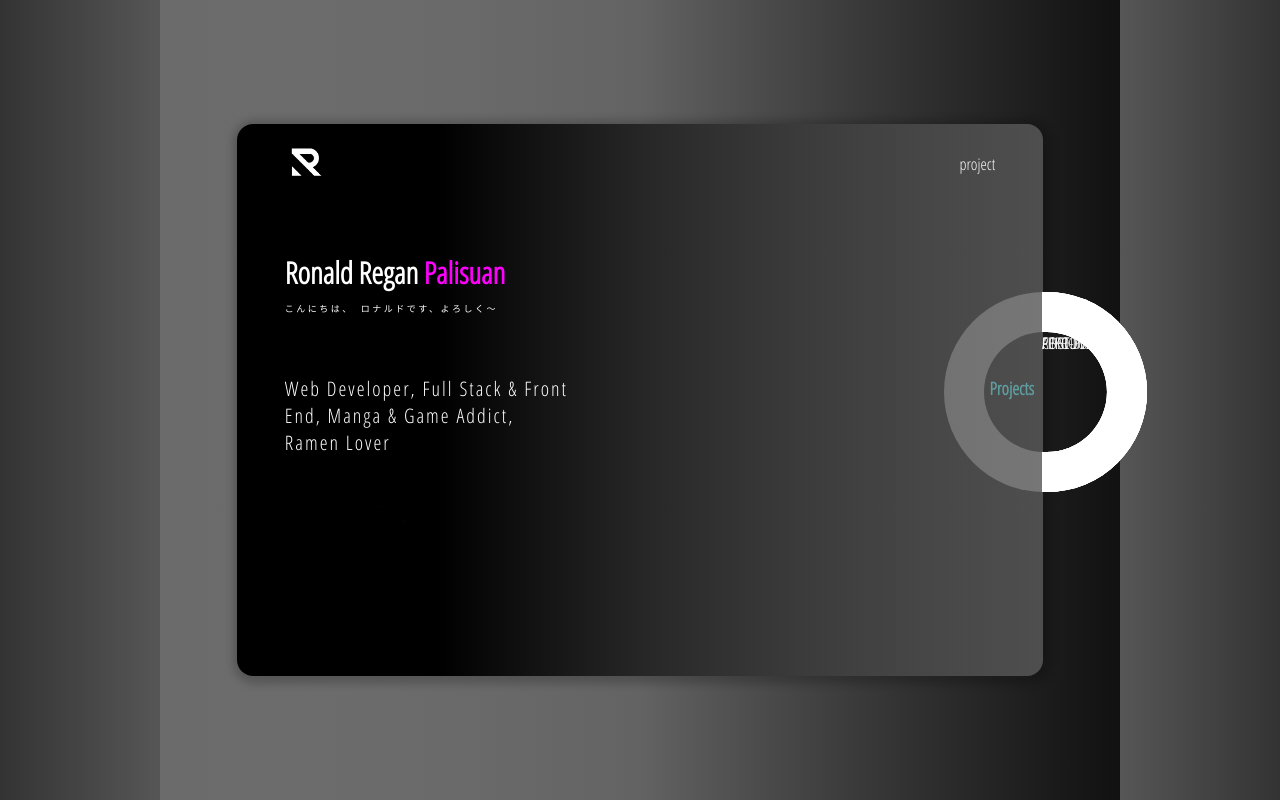
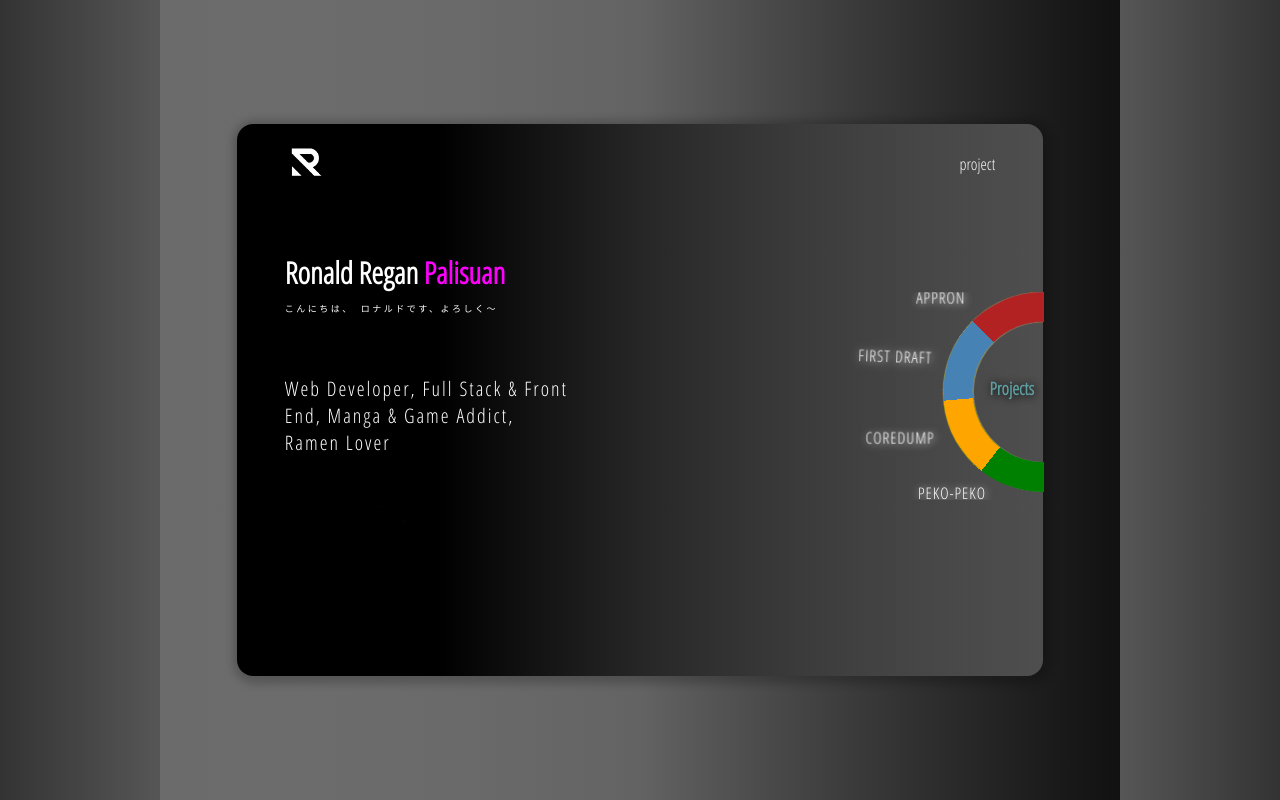
Before and after one commit to zolvo/portfolio, a React (Create React App) app: page / in a window 1280 px wide. Built offline with nearby package versions, Linux system fonts and the light colour scheme; grey boxes are pictures that could not be loaded.

Commit message:
donut menu done

```diff
--- a/src/component/Projects.js
+++ b/src/component/Projects.js
@@ -5,10 +5,8 @@ import styled from "styled-components";
 function Projects() {
   return (
     <Containers>
-      {/* <Circle> */}
       <ul className="chart" />
-      {/* </Circle> */}
-      {/* <List> */}
+      <Circle>
         <li>
           <span>APPRON</span>
         </li>
@@ -21,30 +19,17 @@ function Projects() {
         <li>
           <span>PEKO-PEKO</span>
         </li>
-      {/* </List> */}
+      </Circle>
     </Containers>
   );
 }
 
 const Containers = styled.div`
-  // box-sizing: border-box;
-  // display:flex;
-  // justify-content; center;
-  // align-items: center;
-
+  box-sizing: border-box;
   height: 17em;
   width: 17em;
   list-style: none;
 
-  /* RESET STYLES
-  –––––––––––––––––––––––––––––––––––––––––––––––––– */
-  .chart *,
-  .chart::before {
-    box-sizing: border-box;
-  }
-
-  /* CHART-SKILLS STYLES
-–––––––––––––––––––––––––––––––––––––––––––––––––– */
   .chart {
     position: relative;
     width: 100px;
@@ -55,15 +40,15 @@ const Containers = styled.div`
 
   .chart::before,
   .chart::after {
+    box-sizing: border-box;
     position: absolute;
   }
 
   .chart::before {
     content: "";
-    // left: 0px;
     width: inherit;
     height: inherit;
-    border: 40px solid rgba(211, 211, 211, 0.3);
+    border: 30px solid rgba(211, 211, 211, 0.3);
     border-right: none;
     border-top-left-radius: 175px;
     border-bottom-left-radius: 175px;
@@ -71,6 +56,7 @@ const Containers = styled.div`
 
   .chart::after {
     content: "Projects";
+    text-shadow: 1px 1px 9px #000000;
     top: 42%;
     right: 10px;
     font-size: 1.1rem;
@@ -80,97 +66,140 @@ const Containers = styled.div`
 
   li {
     position: absolute;
-    top: 36.5%;
-    right: 10.4%;
-    width: 65px;
-    height: 120px;
-    border: 40px solid;
+    left: 100%;
+    width: 70px;
+    height: 140px;
+    border: 30px solid;
     border-left: none;
     border-top-right-radius: 175px;
     border-bottom-right-radius: 175px;
-    transform-origin: 50% 0;
-
-    animation-fill-mode: forwards;
-    animation-duration: 0.4s;
-    animation-timing-function: linear;
+    transform-origin: 0% 50%;
+    animation: 0.4s linear 1 forwards;
+    transform-style: preserve-3d;
+    backface-visibility: hidden;
   }
 
-  .chart-skills li:nth-child(1) {
+  li:nth-child(1) {
     z-index: 4;
-    border-color: green;
-    animation-name: rotate-one;
+    border-color: firebrick;
+    animation-name: appron;
+    animation-delay: 0.7s;
   }
 
-  .chart-skills li:nth-child(2) {
+  li:nth-child(2) {
     z-index: 3;
-    border-color: firebrick;
-    animation-name: rotate-two;
-    animation-delay: 0.4s;
-  }
-
-  .chart-skills li:nth-child(3) {
-    z-index: 2;
     border-color: steelblue;
-    animation-name: rotate-three;
-    animation-delay: 0.8s;
-  }
-
-  .chart-skills li:nth-child(4) {
-    z-index: 1;
-    border-color: orange;
-    animation-name: rotate-four;
+    animation-name: firstdraft;
     animation-delay: 1.2s;
   }
 
-  /* ANIMATIONS
-–––––––––––––––––––––––––––––––––––––––––––––––––– */
+  li:nth-child(3) {
+    z-index: 2;
+    border-color: orange;
+    animation-name: coredump;
+    animation-delay: 1.7s;
+  }
 
-  @keyframes rotate-one {
+  li:nth-child(4) {
+    z-index: 1;
+    border-color: green;
+    animation-name: pekopeko;
+    animation-delay: 2.2s;
+  }
+
+  @keyframes appron {
+    0% {
+      transform: rotate(0deg);
+    }
     100% {
-      transform: rotate(21.6deg);
-      /**
-     * 12% => 21.6deg
-     */
+      transform: rotate(-45deg);
     }
   }
 
-  @keyframes rotate-two {
+  @keyframes firstdraft {
     0% {
-      transform: rotate(21.6deg);
+      transform: rotate(-45deg);
     }
     100% {
-      transform: rotate(79.2deg);
-      /**
-     * 32% => 57.6deg
-     * 57.6 + 21.6 => 79.2deg
-     */
+      transform: rotate(-95deg);
     }
   }
 
-  @keyframes rotate-three {
+  @keyframes coredump {
     0% {
-      transform: rotate(79.2deg);
+      transform: rotate(-95deg);
     }
     100% {
-      transform: rotate(140.4deg);
-      /**
-     * 34% => 61.2deg
-     * 61.2 + 79.2 => 140.4deg
-     */
+      transform: rotate(-142deg);
     }
   }
 
-  @keyframes rotate-four {
+  @keyframes pekopeko {
     0% {
-      transform: rotate(140.4deg);
+      transform: rotate(-142deg);
     }
     100% {
-      transform: rotate(180deg);
-      /**
-     * 22% => 39.6deg
-     * 140.4 + 39.6 => 180deg
-     */
+      transform: rotate(-180deg);
     }
   }
+
+  li:nth-child(1) span {
+    position: absolute;
+    transform: translate(-30px, -80px) rotateZ(45deg);
+
+    backface-visibility: hidden;
+    animation: fade-in 1.3s linear forwards;
+  }
+  li:nth-child(2) span {
+    position: absolute;
+    width: 5em;
+    transform: translate(8px, -82px) rotateZ(97deg);
+
+    backface-visibility: hidden;
+    animation: fade-in 1.8s linear forwards;
+  }
+  li:nth-child(3) span {
+    position: absolute;
+    transform: translate(50px, -65px) rotateZ(142deg);
+
+    backface-visibility: hidden;
+    animation: fade-in 2.2s linear forwards;
+  }
+  li:nth-child(4) span {
+    width: 5em;
+    position: absolute;
+    transform: translate(45px, -42px) rotateZ(180deg);
+
+     backface-visibility: hidden;
+    animation: fade-in 2.8s linear forwards;
+  }
+
+  span {
+    backface-visibility: hidden;
+    animation: fade-in 0.4s linear forwards;
+    text-shadow: 1px 1px 9px #ffffff;
+    letter-spacing: 1px;
+  }
+
+  @keyframes fade-in {
+    0%,
+    90% {
+      opacity: 0;
+    }
+    100% {
+      opacity: 1;
+    }
+  // }
 `;
+
+const Circle = styled.div`
+  margin-top: -12.5em;
+  // border: 1px solid white;
+  box-sizing: border-box;
+  overflow: hidden;
+  height: 13em;
+  width: 17em;
+  position: fixed;
+`;
+
 export default Projects;
--- a/src/index.css
+++ b/src/index.css
@@ -2,5 +2,5 @@
 * {
   margin: 0;
   font-family: open sans condensed;
-  color: white;
+  color:white;
 }
```
Also changed, not shown: 1 other file (tests, documents, lock files or other folders). Lines whose indentation alone changed are shown as unchanged.
